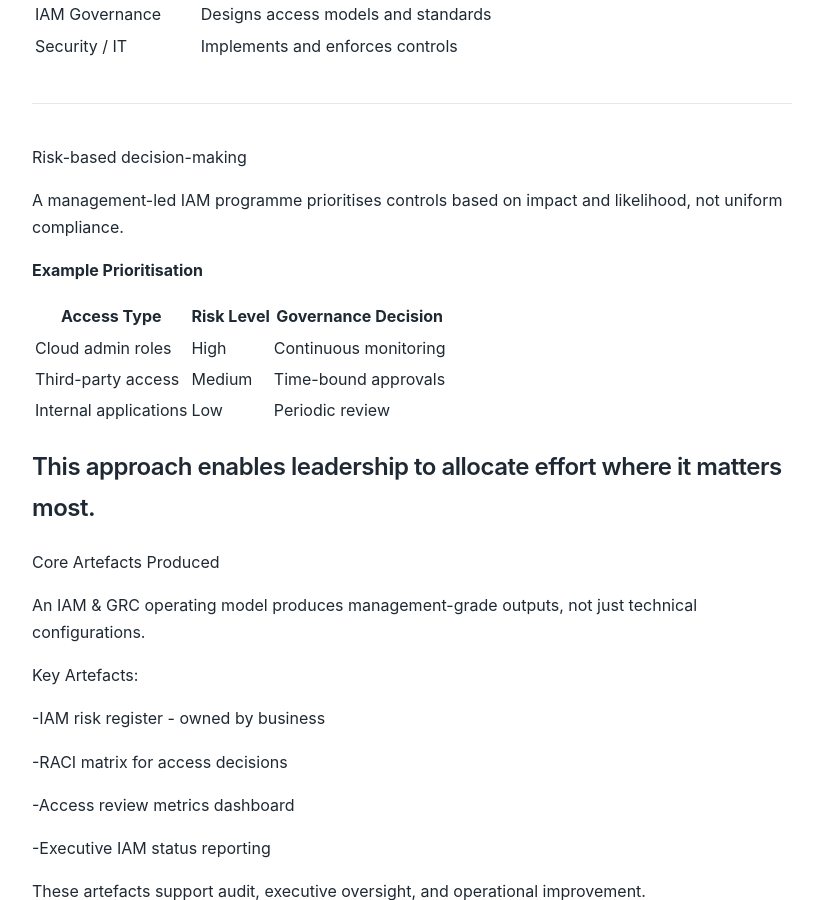
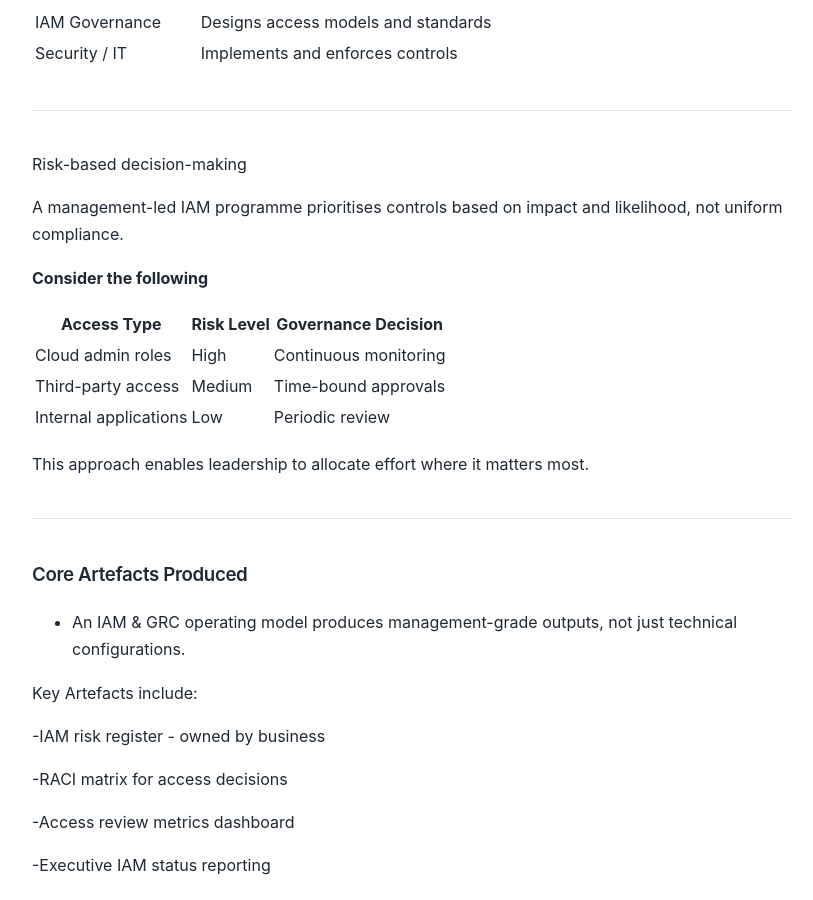
Before and after one commit to CAkoth7/purple-ops-chronicles, a Jekyll site: the page built from _posts/2026-01-01-iam-grc-operating-model.md, in a window 1280 px wide and 900 px high, scrolled down 3483 px. Shown: the whole window, without its empty margins (228-1041 px from the left). Built offline with Jekyll 4.4.1, drawn with Linux system fonts in a browser that asks for light colours.

Commit message:
Update blog

````diff
--- a/_posts/2026-01-01-iam-grc-operating-model.md
+++ b/_posts/2026-01-01-iam-grc-operating-model.md
@@ -108,15 +108,15 @@ The model below defines how IAM decisions should flow from **business risk appet
 ```
 ---
 
-Key Role Responsibilities
+### Key Role Responsibilities
 
 | Role                 | Primary Responsibility                    |
 | -------------------- | ----------------------------------------- |
 | Executive Leadership | Defines risk tolerance and accountability |
-| Business Owners      | Accept or reject access risk              |
-| GRC Function         | Monitors control effectiveness            |
-| IAM Governance       | Designs access models and standards       |
-| Security / IT        | Implements and enforces controls          |
+| Business Owners      | Accept or reject access risk               |
+| GRC Function         | Monitors control effectiveness             |
+| IAM Governance       | Designs access models and standards        |
+| Security / IT        | Implements and enforces controls           |
 
 ---
 
@@ -124,22 +124,23 @@ Risk-based decision-making
 
 A management-led IAM programme prioritises controls based on impact and likelihood, not uniform compliance.
 
-**Example Prioritisation**
+**Consider the following**
 
-| Access Type           | Risk Level | Governance Decision   |
+| Access Type           | Risk Level | Governance Decision     |
 | --------------------- | ---------- | --------------------- |
-| Cloud admin roles     | High       | Continuous monitoring |
-| Third-party access    | Medium     | Time-bound approvals  |
-| Internal applications | Low        | Periodic review       |
+| Cloud admin roles     | High       | Continuous monitoring  |
+| Third-party access    | Medium     | Time-bound approvals   |
+| Internal applications | Low        | Periodic review        |
 
 This approach enables leadership to allocate effort where it matters most.
+
 ---
 
-Core Artefacts Produced
+### Core Artefacts Produced
 
- An IAM & GRC operating model produces management-grade outputs, not just technical configurations.
+ - An IAM & GRC operating model produces management-grade outputs, not just technical configurations.
 
-Key Artefacts:
+Key Artefacts include:
 
  -IAM risk register - owned by business
 
@@ -171,7 +172,7 @@ Metrics shift IAM from policy intent to operational reality.
 
 ---
 
-Why This Model Works
+### Why This Model Works
 
 IAM failures persist because controls degrade silently.
 
@@ -189,7 +190,7 @@ IAM becomes sustainable only when governed with the same discipline as financial
 
 ---
 
-Closing Reflection
+### Closing Reflection
 
 IAM is no longer just supporting security control, it is a foundational trust mechanism.
 
````
